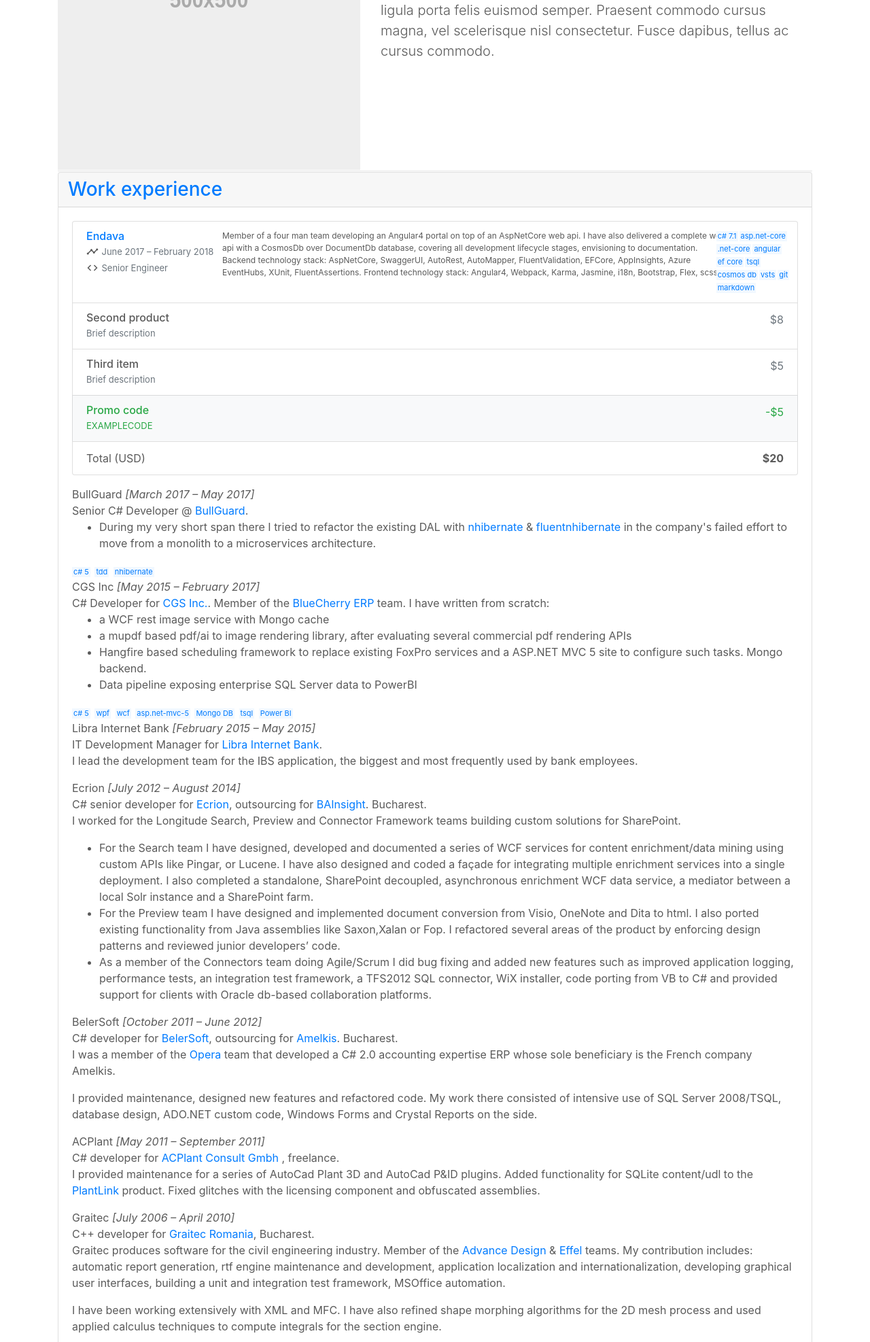
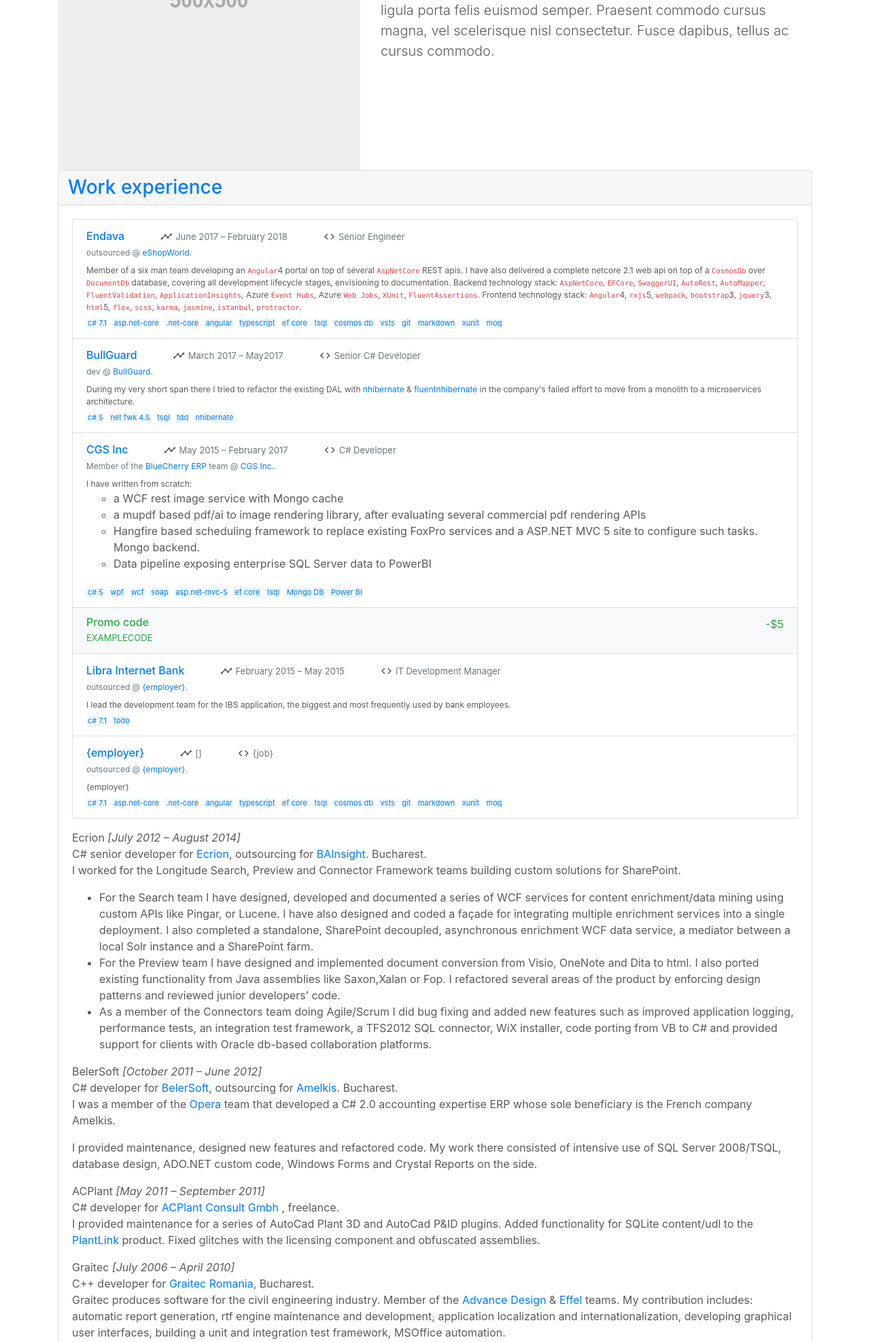
Before and after one commit to illegitimis/andrei-popescu-resume, a PHP site: page /carousel/index.html in a window 1280 px wide. Shown: the part 565-2539 px from the top of the page at 68% size. Run offline with PHP 8.4, Linux system fonts and the light colour scheme; some libraries are stand-ins or nearby versions.

Commit message:
work experience template

```diff
--- a/v4-bootstrap/carousel/carousel.css
+++ b/v4-bootstrap/carousel/carousel.css
@@ -100,7 +100,7 @@
   -moz-transition: all 0.2s ease-in-out;
 }
 div.tag-cloud a.tag:hover {
-  background-color: #a4c9eb;
+  background-color: #1080e0;
 }
 
 .fs-12 {
@@ -109,9 +109,6 @@
 
 .card .card-header {
   padding: 1px;
-}
-.card .card-body .list-group .list-group-item .mw200 {
-  min-width: 200px;
 }
 .card .card-body .list-group .list-group-item .material-icons,
 .card .card-body .list-group .list-group-item .icon-image-preview {
@@ -122,6 +119,13 @@
 }
 .card .card-body .list-group .list-group-item p {
   font-size: 12px !important;
+}
+.card .card-body .list-group .list-group-item .lh-condensed {
+  line-height: 1.25;
+}
+
+code {
+  color: #e04040;
 }
 
 /* RESPONSIVE CSS */
--- a/v4-bootstrap/carousel/carousel.scss
+++ b/v4-bootstrap/carousel/carousel.scss
@@ -2,9 +2,9 @@
 $carousel-bg-color: #777;
 $body-color: #5a5a5a;
 $tag-bg-color: #f1f8ff;
-$hover-bg-color: #a4c9eb;
-$primary-color: #007bff;
-
+$hover-bg-color:rgb(16, 128, 224);
+$primary-color: rgb(0, 123, 255);
+$code-color: rgb(224, 64, 64);
 
 body {
   /* Padding below the footer and lighter body text */
@@ -154,9 +154,7 @@
   .card-body {
     .list-group {
       .list-group-item {
-        .mw200 {
-          min-width: 200px;
-        }
+
         .material-icons,
         .icon-image-preview {
           // .md18
@@ -168,12 +166,17 @@
         p {
           font-size: 12px !important;
         }
+        .lh-condensed {
+          line-height: 1.25;
+        }
       }
     }
   }
 }
 
-
+code {
+  color: $code-color;
+ }
 
 
 /* RESPONSIVE CSS */
--- a/v4-bootstrap/carousel/index.html
+++ b/v4-bootstrap/carousel/index.html
@@ -463,8 +463,6 @@
           </div>
         </div>
 
-        <hr class="featurette-divider" />
-
         <!-- accordion -->
         <div id="accordion">
 
@@ -488,89 +486,108 @@
 
               <!-- list group trial -->
               <ul class="list-group mb-3">
-                  <li class="list-group-item d-flex justify-content-between lh-condensed">
-                    <div class="block">
-                        <div class="d-flex flex-column mw200">
-                            <h6 class="my-0"><a href="http://www.endava.com/en" target="_blank">Endava</a></h6>
-                            <div>
-                              <i class="material-icons align-middle">timeline</i>
-                              <small class="text-muted align-middle">June 2017 – February 2018</small>
+                <!-- endava @ rmg   -->
+
+                <!-- endava @ eshop -->
+                <li class="list-group-item">
+                  <div class="d-block">
+                    <h6 class="my-0 d-inline"><a href="http://www.endava.com/en" target="_blank">Endava</a></h6>
+                    <i class="material-icons align-middle d-inline ml-md-5 ml-2">timeline</i>
+                    <small class="text-muted align-middle d-inline">June 2017 – February 2018</small>
+                    <i class="material-icons align-middle d-inline ml-md-5 ml-2">code</i>
+                    <!-- <i class="material-icons outline-note icon-image-preview"></i> -->
+                    <small class="text-muted align-text-middle d-inline">Senior Engineer</small>
                   </div>
-                            <div>
-                              <i class="material-icons align-middle">code</i>
-                              <!-- <i class="material-icons outline-note icon-image-preview"></i> -->
-                              <small class="text-muted align-text-middle">Senior Engineer</small>
+
+                  <div class="d-block">
+                     <p class="text-muted mb-2 mt-1">outsourced @ <a href="https://www.eshopworld.com/" target="_blank">eShopWorld</a>.</p>
+                     <p class="mb-0 mt-1">
+                        Member of a six man team developing an <code>Angular</code>4 portal on top of several <code>AspNetCore</code> REST apis.
+                        I have also delivered a complete netcore 2.1 web api on top of a <code>CosmosDb</code> over <code>DocumentDb</code> database, covering all development lifecycle stages, envisioning to documentation.
+                        Backend technology stack: <code>AspNetCore</code>, <code>EFCore</code>, <code>SwaggerUI</code>, <code>AutoRest</code>, <code>AutoMapper</code>, <code>FluentValidation</code>, <code>ApplicationInsights</code>, Azure <code>Event Hubs</code>, Azure <code>Web Jobs</code>, <code>XUnit</code>, <code>FluentAssertions</code>.
+                        Frontend technology stack: <code>Angular</code>4, <code>rxjs</code>5, <code>webpack</code>, <code>bootstrap</code>3, <code>jquery</code>3, <code>html</code>5, <code>flex</code>, <code>scss</code>, <code>karma</code>, <code>jasmine</code>, <code>istanbul</code>, <code>protractor</code>.
+                      </p>
+                      <div class="tag-cloud">
+                          <a class="tag" target="_blank" href="https://stackoverflow.com/tags/c%23">c# 7.1</a>
+                          <a class="tag" target="_blank" href="https://stackoverflow.com/tags/asp.net-core">asp.net-core</a>
+                          <a class="tag" target="_blank" href="https://stackoverflow.com/tags/.net-core">.net-core</a>
+                          <a class="tag" target="_blank" href="https://stackoverflow.com/tags/angular">angular</a>
+                          <a class="tag" target="_blank" href="https://stackoverflow.com/tags/typescript">typescript</a>
+                          <a class="tag" target="_blank" href="https://stackoverflow.com/tags/entity-framework-core">ef core</a>
+                          <a class="tag" target="_blank" href="https://stackoverflow.com/tags/tsql">tsql</a>
+                          <a class="tag" target="_blank" href="https://stackoverflow.com/tags/azure-cosmosdb">cosmos db</a>
+                          <a class="tag" target="_blank" href="https://stackoverflow.com/tags/vsts">vsts</a>
+                          <a class="tag" target="_blank" href="https://stackoverflow.com/tags/git">git</a>
+                          <a class="tag" target="_blank" href="https://stackoverflow.com/tags/markdown">markdown</a>
+                          <a class="tag" target="_blank" href="https://stackoverflow.com/tags/xunit">xunit</a>
+                          <a class="tag" target="_blank" href="https://stackoverflow.com/tags/moq">moq</a>
                       </div>
                   </div>
-                    </div>
-                    <div class="block">
+                </li>
 
+<!-- BG -->
+<li class="list-group-item">
+    <div class="d-block">
+        <h6 class="my-0 d-inline"><a href="" target="_blank">BullGuard</a></h6>
+        <i class="material-icons align-middle d-inline ml-md-5 ml-2">timeline</i>
+        <small class="text-muted align-middle d-inline">March 2017 – May2017</small>
+        <i class="material-icons align-middle d-inline ml-md-5 ml-2">code</i>
+        <small class="text-muted align-text-middle d-inline">Senior C# Developer</small>
     </div>
 
+    <div class="d-block">
+        <p class="text-muted mb-2 mt-1">dev @ <a href="https://www.bullguard.com/" target="_blank">BullGuard</a>.</p>
+        <p class="mb-0 mt-1">
+          During my very short span there I tried to refactor the existing DAL with
+          <a href="http://nhibernate.info/" target="_blank">nhibernate</a> &
+          <a href="http://www.fluentnhibernate.org/" target="_blank">fluentnhibernate</a>
+          in the company's failed effort to move from a monolith to a microservices architecture.
+        </p>
+        <div class="tag-cloud">
+            <a class="tag" target="_blank" href="https://stackoverflow.com/tags/c%23">c# 5</a>
+            <a class="tag" target="_blank" href="https://docs.microsoft.com/en-us/dotnet/framework/">net fwk 4.5</a>
+            <a class="tag" target="_blank" href="https://stackoverflow.com/tags/tsql">tsql</a>
+            <a class="tag" target="_blank" href="https://stackoverflow.com/tags/tdd">tdd</a>
+            <a class="tag" target="_blank" href="https://stackoverflow.com/tags/nhibernate">nhibernate</a>
+        </div>
+    </div>
+</li>
 
-                    <div class="d-inline-block">
-                      <!-- <p class="text-muted">@ outsourced for <a href="https://www.eshopworld.com/" target="_blank">eShopWorld</a>.</p> -->
-                      <p>
-<!-- <ul class="job-ul"> -->
-    Member of a four man team developing an Angular4 portal on top of an AspNetCore web api.
-    I have also delivered a complete web api with a CosmosDb over DocumentDb database, covering all development lifecycle stages, envisioning to documentation.
-    Backend technology stack: AspNetCore, SwaggerUI, AutoRest, AutoMapper, FluentValidation, EFCore, AppInsights, Azure EventHubs, XUnit, FluentAssertions.
-    Frontend technology stack: Angular4, Webpack, Karma, Jasmine, i18n, Bootstrap, Flex, scss.
-  <!-- </ul> -->
-                    </p>
+  <!-- CGS -->
+<li class="list-group-item">
+    <div class="d-block">
+        <h6 class="my-0 d-inline"><a href="" target="_blank">CGS Inc</a></h6>
+        <i class="material-icons align-middle d-inline ml-md-5 ml-2">timeline</i>
+        <small class="text-muted align-middle d-inline">May 2015 – February 2017</small>
+        <i class="material-icons align-middle d-inline ml-md-5 ml-2">code</i>
+        <small class="text-muted align-text-middle d-inline">C# Developer</small>
     </div>
 
-                    <div class="row tag-cloud">
-                        <a
-                          class="tag"
-                          href="https://stackoverflow.com/search?tab=newest&q=%5bc%23%5d%20closed%3afalse%20answers%3a0%20votes%3a0"
-                          target="_blank">c# 7.1</a>
-                        <a
-                          class="tag"
-                          href="https://stackoverflow.com/questions/tagged/asp.net-core">asp.net-core</a>
-                        <a
-                          class="tag"
-                          href="https://stackoverflow.com/questions/tagged/.net-core">.net-core</a>
-                        <a
-                          class="tag"
-                          href="https://stackoverflow.com/questions/tagged/angular">angular</a>
-                        <a
-                          class="tag"
-                          href="https://stackoverflow.com/tags/entity-framework-core">ef
-                          core</a>
-                        <a
-                          class="tag"
-                          href="https://stackoverflow.com/tag/tsql">tsql</a>
-                        <a
-                          class="tag"
-                          href="https://stackoverflow.com/tags/azure-cosmosdb">cosmos
-                          db</a>
-                        <a
-                          class="tag"
-                          href="https://stackoverflow.com/tags/vsts">vsts</a>
-                        <a
-                          class="tag"
-                          href="https://stackoverflow.com/tags/git">git</a>
-                        <a
-                          class="tag"
-                          href="https://stackoverflow.com/tags/markdown">markdown</a>
+    <div class="d-block">
+        <p class="text-muted mb-2 mt-1">Member of the <a href="http://www.cgsinc.com/ro/bluecherry" target="_blank">BlueCherry ERP</a> team @ <a href="http://www.cgsinc.com/en" target="_blank">CGS Inc.</a>.</p>
+        <p class="mb-0 mt-1">
+            I have written from scratch:
+            <ul>
+              <li>a WCF rest image service with Mongo cache</li>
+              <li>a mupdf based pdf/ai to image rendering library, after evaluating several commercial pdf rendering APIs</li>
+              <li>Hangfire based scheduling framework to replace existing FoxPro services and a ASP.NET MVC 5 site to configure such tasks. Mongo backend.</li>
+              <li>Data pipeline exposing enterprise SQL Server data to PowerBI</li>
+            </ul>
+        </p>
+        <div class="tag-cloud">
+            <a class="tag" target="_blank" href="https://stackoverflow.com/tags/c%23">c# 5</a>
+            <a class="tag" target="_blank" href="https://stackoverflow.com/tags/wpf">wpf</a>
+            <a class="tag" target="_blank" href="https://stackoverflow.com/tags/wcf">wcf</a>
+            <a class="tag" target="_blank" href="https://stackoverflow.com/tags/soap">soap</a>
+            <a class="tag" target="_blank" href="https://stackoverflow.com/tags/asp.net-mvc-5">asp.net-mvc-5</a>
+            <a class="tag" target="_blank" href="https://stackoverflow.com/tags/entity-framework-core">ef core</a>
+            <a class="tag" target="_blank" href="https://stackoverflow.com/tags/tsql">tsql</a>
+            <a class="tag" target="_blank" href="https://stackoverflow.com/tags/mongodb">Mongo DB</a>
+            <a class="tag" target="_blank" href="https://stackoverflow.com/tags/powerbi">Power BI</a>
         </div>
-
+    </div>
 </li>
-                  <li class="list-group-item d-flex justify-content-between lh-condensed">
-                    <div>
-                      <h6 class="my-0">Second product</h6>
-                      <small class="text-muted">Brief description</small>
-                    </div>
-                    <span class="text-muted">$8</span>
-                  </li>
-                  <li class="list-group-item d-flex justify-content-between lh-condensed">
-                    <div>
-                      <h6 class="my-0">Third item</h6>
-                      <small class="text-muted">Brief description</small>
-                    </div>
-                    <span class="text-muted">$5</span>
-                  </li>
+                  <!-- strong -->
                   <li class="list-group-item d-flex justify-content-between bg-light">
                     <div class="text-success">
                       <h6 class="my-0">Promo code</h6>
@@ -578,152 +595,70 @@
                     </div>
                     <span class="text-success">-$5</span>
                   </li>
-                  <li class="list-group-item d-flex justify-content-between">
-                    <span>Total (USD)</span>
-                    <strong>$20</strong>
+
+<!-- LIBRA -->
+<li class="list-group-item">
+    <div class="d-block">
+        <h6 class="my-0 d-inline"><a href="http://www.librabank.ro/" target="_blank">Libra Internet Bank</a></h6>
+        <i class="material-icons align-middle d-inline ml-md-5 ml-2">timeline</i>
+        <small class="text-muted align-middle d-inline">February 2015 – May 2015</small>
+        <i class="material-icons align-middle d-inline ml-md-5 ml-2">code</i>
+        <small class="text-muted align-text-middle d-inline">IT Development Manager</small>
+    </div>
+
+    <div class="d-block">
+        <p class="text-muted mb-2 mt-1">outsourced @ <a href="" target="_blank">{employer}</a>.</p>
+        <p class="mb-0 mt-1">I lead the development team for the IBS application, the biggest and most frequently used by bank employees.</p>
+        <div class="tag-cloud">
+            <a class="tag" target="_blank" href="https://stackoverflow.com/tags/c%23">c# 7.1</a>
+            <a class="tag" target="_blank" href="https://stackoverflow.com/tags/todo">todo</a>
+        </div>
+    </div>
 </li>
-                </ul>
-              <!-- /END list group trial -->
 
-              <!-- ENDAVA -->
-              <div class="page_collapsible" id="we-endava">
+   <!-- employer -->
+<li class="list-group-item">
+    <div class="d-block">
+        <h6 class="my-0 d-inline"><a href="" target="_blank">{employer}</a></h6>
+        <i class="material-icons align-middle d-inline ml-md-5 ml-2">timeline</i>
+        <small class="text-muted align-middle d-inline">[]</small>
+        <i class="material-icons align-middle d-inline ml-md-5 ml-2">code</i>
+        <small class="text-muted align-text-middle d-inline">{job}</small>
+    </div>
+
+    <div class="d-block">
+        <p class="text-muted mb-2 mt-1">outsourced @ <a href="" target="_blank">{employer}</a>.</p>
+        <p class="mb-0 mt-1">{employer}</p>
+        <div class="tag-cloud">
+            <a class="tag" target="_blank" href="https://stackoverflow.com/tags/c%23">c# 7.1</a>
+            <a class="tag" target="_blank" href="https://stackoverflow.com/tags/asp.net-core">asp.net-core</a>
+            <a class="tag" target="_blank" href="https://stackoverflow.com/tags/.net-core">.net-core</a>
+            <a class="tag" target="_blank" href="https://stackoverflow.com/tags/angular">angular</a>
+            <a class="tag" target="_blank" href="https://stackoverflow.com/tags/typescript">typescript</a>
+            <a class="tag" target="_blank" href="https://stackoverflow.com/tags/entity-framework-core">ef core</a>
+            <a class="tag" target="_blank" href="https://stackoverflow.com/tags/tsql">tsql</a>
+            <a class="tag" target="_blank" href="https://stackoverflow.com/tags/azure-cosmosdb">cosmos db</a>
+            <a class="tag" target="_blank" href="https://stackoverflow.com/tags/vsts">vsts</a>
+            <a class="tag" target="_blank" href="https://stackoverflow.com/tags/git">git</a>
+            <a class="tag" target="_blank" href="https://stackoverflow.com/tags/markdown">markdown</a>
+            <a class="tag" target="_blank" href="https://stackoverflow.com/tags/xunit">xunit</a>
+            <a class="tag" target="_blank" href="https://stackoverflow.com/tags/moq">moq</a>
+        </div>
+    </div>
+</li>
 
 
-                <div class="content">
-                  <div class="txt">
+
+                <!-- /END list group trial -->
+                </ul>
 
 
-                  </div>
 
-                </div>
-              </div>
 
-              <!-- BG -->
-              <div class="page_collapsible" id="we-bg">
-                <span>BullGuard <em class="date">[March 2017 – May
-                    2017]</em></span>
-                <div class="content">
-                  <div class="txt">
-                    <span>Senior C# Developer @
-                      <a href="https://www.bullguard.com/"
-                        target="_blank">BullGuard</a>.</span>
-                    <ul>
-                      <li>
-                        During my very short span there I tried to
-                        refactor the existing DAL with
-                        <a href="http://nhibernate.info/"
-                          target="_blank">nhibernate</a>
-                        &
-                        <a
-                          href="http://www.fluentnhibernate.org/"
-                          target="_blank">fluentnhibernate</a>
-                        in the company's failed effort to move
-                        from a
-                        monolith to a microservices architecture.
-                      </li>
-                    </ul>
-                  </div>
-                  <div class="tag-cloud">
-                    <a
-                      class="tag"
-                      href="https://stackoverflow.com/questions/tagged/c%23">c#
-                      5</a>
-                    <a
-                      class="tag"
-                      href="https://stackoverflow.com/tags/tdd">tdd</a>
-                    <a
-                      class="tag"
-                      href="https://stackoverflow.com/tags/nhibernate">nhibernate</a>
-                  </div>
-                </div>
-              </div>
-
-              <!-- CGS -->
-              <div class="page_collapsible" id="we-cgs">
-                CGS Inc <span></span><em class="date">[May 2015 –
-                  February 2017]</em>
-              </div>
-
-              <div class="content">
-                <div class="txt">
-                  <span>C# Developer for
-                    <a href="http://www.cgsinc.com/en"
-                      target="_blank">CGS Inc.</a>. Member of the
-                    <a
-                      href="http://www.cgsinc.com/ro/bluecherry"
-                      target="_blank">BlueCherry ERP</a>
-                    team. I have written from scratch:
-                  </span>
-                  <ul>
-                    <li>a WCF rest image service with Mongo cache</li>
-                    <li>
-                      a mupdf based pdf/ai to image rendering
-                      library,
-                      after evaluating several commercial pdf
-                      rendering
-                      APIs
-                    </li>
-                    <li>
-                      Hangfire based scheduling framework to
-                      replace
-                      existing FoxPro services and a ASP.NET MVC 5
-                      site
-                      to configure such tasks. Mongo backend.
-                    </li>
-                    <li>
-                      Data pipeline exposing enterprise SQL Server
-                      data
-                      to PowerBI
-                    </li>
-                  </ul>
-                </div>
-                <div class="tag-cloud">
-                  <a
-                    class="tag"
-                    href="https://stackoverflow.com/questions/tagged/c%23"
-                    target="_blank">c# 5</a>
-                  <a
-                    class="tag"
-                    href="https://stackoverflow.com/tags/wpf">wpf</a>
-                  <a
-                    class="tag"
-                    href="https://stackoverflow.com/tags/wcf">wcf</a>
-                  <a
-                    class="tag"
-                    href="https://stackoverflow.com/tags/asp.net-mvc-5">asp.net-mvc-5</a>
-                  <a
-                    class="tag"
-                    href="https://stackoverflow.com/tags/mongodb">Mongo
-                    DB</a>
-                  <a
-                    class="tag"
-                    href="https://stackoverflow.com/tag/tsql">tsql</a>
-                  <a
-                    class="tag"
-                    href="https://stackoverflow.com/tags/powerbi">Power
-                    BI</a>
-                </div>
-
-              </div>
-
-              <!-- LIBRA -->
-              <div class="page_collapsible" id="we-Libra">
-                Libra Internet Bank <span></span><em class="date">[February
-                  2015 – May 2015]</em>
-              </div>
-              <div class="content">
-                <span>IT Development Manager for <a
-                    href="http://www.librabank.ro/"
-                    target="_blank">Libra Internet Bank</a>.</span>
-                <p>I lead the development team for the IBS
-                  application, the biggest and most frequently
-                  used by bank employees.</p>
-              </div>
 
               <!-- ECRION -->
               <div class="page_collapsible" id="we-ecrion">
-                Ecrion <span></span><em class="date">[July 2012 –
-                  August 2014]</em>
+                Ecrion <span></span><em class="date">[July 2012 – August 2014]</em>
               </div>
               <div class="content">
                 <span>C# senior developer for
```
Also changed, not shown: v4-bootstrap/carousel/liwe.htm (added, +30 -0 lines), 1 other file. Lines whose indentation alone changed are shown as unchanged.
